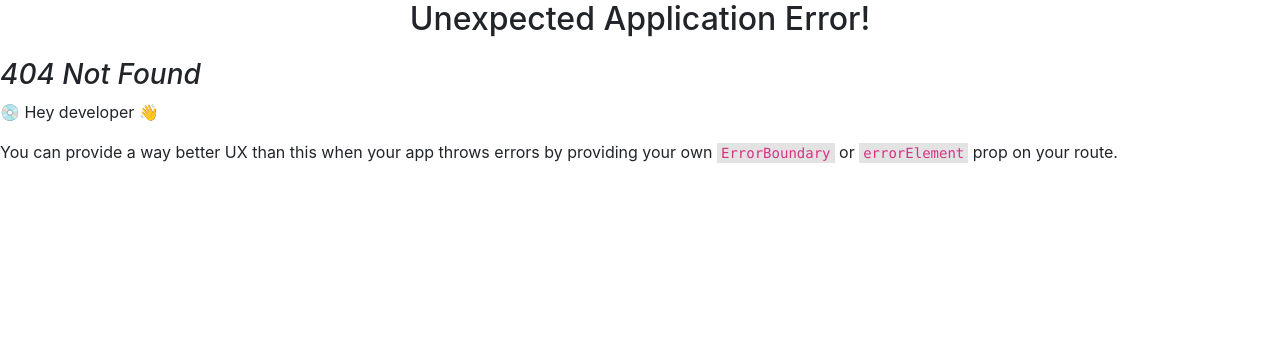
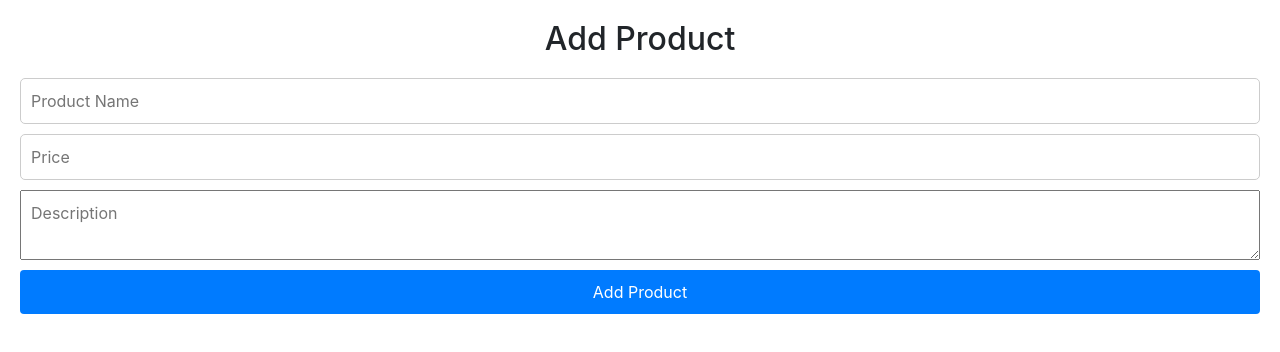
Before and after one commit to chamalanuradha/Breadcrumbs_Assignment_Frontend, a React (Create React App) app: page /addproduct in a window 1280 px wide. Before the commit this address had no page. Shown: the top 352 px of the page. Built offline with nearby package versions, Linux system fonts and the light colour scheme.

Commit message:
update code

```diff
--- /dev/null
+++ b/src/pages/AddProduct.js
@@ -0,0 +1,53 @@
+import React, { useState } from 'react';
+import { useNavigate } from 'react-router-dom';
+import axios from 'axios';
+import './AddProduct.css'
+
+const AddProduct = () => {
+  const [name, setName] = useState('');
+  const [price, setPrice] = useState('');
+  const [description, setDescription] = useState('');
+  const navigate = useNavigate();
+
+  const handleAddProduct = (e) => {
+    e.preventDefault();
+    axios.post('http://127.0.0.1:8000/api/products', {
+      name,
+      price,
+      description
+    }).then(response => {
+      navigate('/');
+    }).catch(error => {
+      console.error('Error adding product:', error);
+    });
+  };
+
+  return (
+    <div className="add-product">
+      <h2>Add Product</h2>
+      <form onSubmit={handleAddProduct}>
+        <input type="text"
+        placeholder="Product Name"
+        value={name}
+        onChange={e => setName(e.target.value)}
+        required />
+
+        <input type="number"
+        placeholder="Price"
+        value={price}
+        onChange={e => setPrice(e.target.value)}
+        required />
+
+        <textarea
+        placeholder="Description"
+        value={description}
+        onChange={e => setDescription(e.target.value)}
+        required />
+
+        <button type="submit">Add Product</button>
+      </form>
+    </div>
+  );
+};
+
+export default AddProduct;
--- a/src/pages/ProductList.js
+++ b/src/pages/ProductList.js
@@ -7,26 +7,54 @@ const ProductList = () => {
   const [products, setProducts] = useState([]);
 
   useEffect(() => {
-    axios.get('https://your-backend-url/api/products')
-      .then(response => {
+    const fetchProducts = async () => {
+      const token = localStorage.getItem('token');
+
+      try {
+        const response = await axios.get('http://127.0.0.1:8000/api/products', {
+          headers: {
+            Authorization: `Bearer ${token}`,
+          },
+        });
         setProducts(response.data);
-      })
-      .catch(error => {
+      } catch (error) {
         console.error('Error fetching products:', error);
-      });
+      }
+    };
+
+    fetchProducts();
   }, []);
+
+  const handleDelete = async (id) => {
+    if (window.confirm('Are you sure you want to delete this product?')) {
+      const token = localStorage.getItem('token');
+
+      try {
+        await axios.delete(`http://127.0.0.1:8000/api/products/${id}`, {
+          headers: {
+            Authorization: `Bearer ${token}`,
+          },
+        });
+
+        setProducts(products.filter(product => product.id !== id));
+      } catch (error) {
+        console.error('Error deleting product:', error);
+      }
+    }
+  };
 
   return (
     <div className="product-list">
       <h2>Products</h2>
-      <Link to="/add-product" className="btn-add">Add Product</Link>
+      <Link to="/addproduct" className="btn-add">Add Product</Link>
       <div className="product-cards">
         {products.map(product => (
           <div key={product.id} className="product-card">
             <h3>{product.name}</h3>
             <p>Price: ${product.price}</p>
             <p>{product.description}</p>
-            <Link to={`/edit-product/${product.id}`} className="btn-edit">Edit</Link>
+            <Link to={`/updateproduct/${product.id}`} className="btn-edit">Edit</Link>
+            <button className="btn-delete" onClick={() => handleDelete(product.id)}>Delete</button>
           </div>
         ))}
       </div>
--- /dev/null
+++ b/src/pages/UpdateProduct.js
@@ -0,0 +1,65 @@
+import React, { useState, useEffect } from 'react';
+import { useParams, useNavigate } from 'react-router-dom';
+import axios from 'axios';
+
+const UpdateProduct = () => {
+  const { id } = useParams();
+  const [name, setName] = useState('');
+  const [price, setPrice] = useState('');
+  const [description, setDescription] = useState('');
+  const navigate = useNavigate();
+
+  useEffect(() => {
+    axios.get(`http://127.0.0.1:8000/api/products/${id}`)
+      .then(response => {
+        setName(response.data.name);
+        setPrice(response.data.price);
+        setDescription(response.data.description);
+      })
+      .catch(error => {
+        console.error('Error fetching product:', error);
+      });
+  }, [id]);
+
+  const handleUpdateProduct = (e) => {
+    e.preventDefault();
+    axios.put(`http://127.0.0.1:8000/api/products/${id}`, {
+      name,
+      price,
+      description
+    }).then(response => {
+      navigate('/productlist');
+    }).catch(error => {
+      console.error('Error updating product:', error);
+    });
+  };
+
+  return (
+    <div className="update-product">
+      <h2>Update Product</h2>
+      <form onSubmit={handleUpdateProduct}>
+        <input type="text"
+        placeholder="Product Name"
+        value={name}
+        onChange={e => setName(e.target.value)}
+        required />
+
+        <input type="number"
+        placeholder="Price"
+        value={price}
+        onChange={e => setPrice(e.target.value)}
+        required />
+
+        <textarea
+        placeholder="Description"
+        value={description}
+        onChange={e => setDescription(e.target.value)}
+        required />
+
+        <button type="submit">Update Product</button>
+      </form>
+    </div>
+  );
+};
+
+export default UpdateProduct;
```
Also changed, not shown: src/router.js (+10 -0 lines), src/pages/AddProduct.css (added), src/pages/UpdateProduct.css (added).
